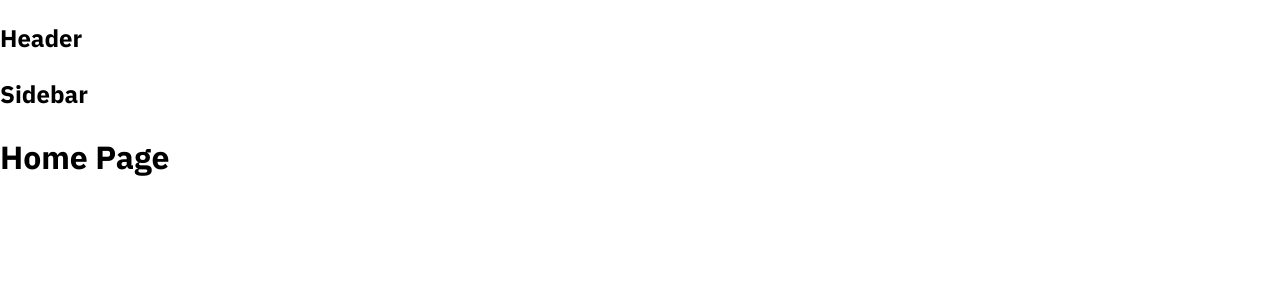
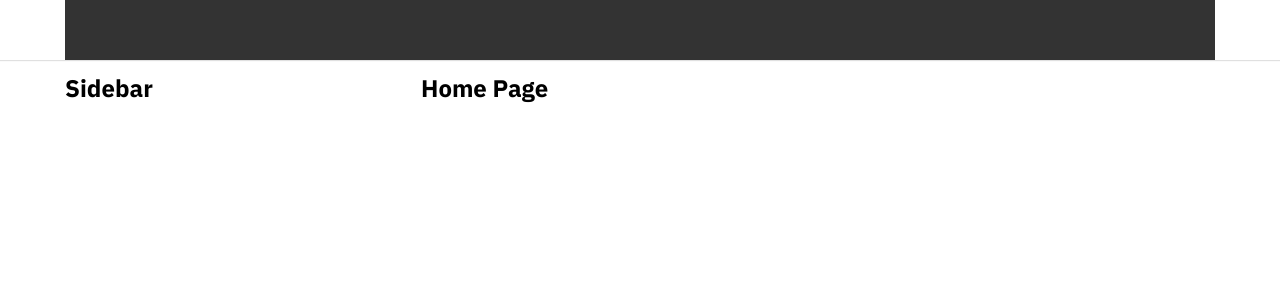
Before and after one commit to C0braaaa/tiktok-clone-react, a React (Create React App) app: page / in a window 1280 px wide. Shown: the top 300 px of the page. Built offline with nearby package versions, Linux system fonts and the light colour scheme.

Commit message:
Dựng khung Layout mặc định

```diff
--- a/package.json
+++ b/package.json
@@ -7,6 +7,8 @@
     "@testing-library/jest-dom": "^6.9.1",
     "@testing-library/react": "^16.3.0",
     "@testing-library/user-event": "^13.5.0",
+    "classname": "^0.0.0",
+    "classnames": "^2.5.1",
     "normalize.css": "^8.0.1",
     "react": "^19.2.0",
     "react-dom": "^19.2.0",
--- a/public/index.html
+++ b/public/index.html
@@ -1,43 +1,20 @@
 <!DOCTYPE html>
 <html lang="en">
+
 <head>
   <meta charset="utf-8" />
-    <link rel="icon" href="%PUBLIC_URL%/favicon.ico" />
+  <link rel="icon" href="%PUBLIC_URL%/tiktoklogo.png" />
   <meta name="viewport" content="width=device-width, initial-scale=1" />
   <meta name="theme-color" content="#000000" />
-    <meta
-      name="description"
-      content="Web site created using create-react-app"
-    />
+  <meta name="description" content="Web site created using create-react-app" />
   <link rel="apple-touch-icon" href="%PUBLIC_URL%/logo192.png" />
-    <!--
-      manifest.json provides metadata used when your web app is installed on a
-      user's mobile device or desktop. See https://developers.google.com/web/fundamentals/web-app-manifest/
-    -->
   <link rel="manifest" href="%PUBLIC_URL%/manifest.json" />
-    <!--
-      Notice the use of %PUBLIC_URL% in the tags above.
-      It will be replaced with the URL of the `public` folder during the build.
-      Only files inside the `public` folder can be referenced from the HTML.
+  <title>Tiktok - Make your day</title>
+</head>
 
-      Unlike "/favicon.ico" or "favicon.ico", "%PUBLIC_URL%/favicon.ico" will
-      work correctly both with client-side routing and a non-root public URL.
-      Learn how to configure a non-root public URL by running `npm run build`.
-    -->
-    <title>React App</title>
-  </head>
 <body>
   <noscript>You need to enable JavaScript to run this app.</noscript>
   <div id="root"></div>
-    <!--
-      This HTML file is a template.
-      If you open it directly in the browser, you will see an empty page.
+</body>
 
-      You can add webfonts, meta tags, or analytics to this file.
-      The build step will place the bundled scripts into the <body> tag.
-
-      To begin the development, run `npm start` or `yarn start`.
-      To create a production bundle, use `npm run build` or `yarn build`.
-    -->
-  </body>
 </html>
--- a/src/components/GlobalStyles/GlobalStyles.scss
+++ b/src/components/GlobalStyles/GlobalStyles.scss
@@ -3,12 +3,16 @@
 
 *{
     box-sizing: border-box;
-    // padding: 0;
-    // margin: 0;
+    padding: 0;
+    margin: 0;
 }
 
 :root{
     --primary: #00FFFF;
+
+    // Default layout
+    --default-layout-header-height: 60px;
+    --default-layout-width: 1150px;
 
 }
 
--- /dev/null
+++ b/src/components/Layout/DefaultLayout/DefaultLayout.module.scss
@@ -0,0 +1,13 @@
+.wrapper{
+    display: flex;
+    flex-direction: column;
+    align-items: center;
+}
+.container{
+    margin-top: 10px;
+    width: var(--default-layout-width);
+    display: flex;
+}
+.content{
+    flex: 1;
+}
--- /dev/null
+++ b/src/components/Layout/DefaultLayout/Sidebar/Sidebar.module.scss
@@ -0,0 +1,3 @@
+.wrapper{
+    width: 356px;
+}
--- a/src/components/Layout/DefaultLayout/Sidebar/index.js
+++ b/src/components/Layout/DefaultLayout/Sidebar/index.js
@@ -1,5 +1,13 @@
+import styles from './Sidebar.module.scss';
+import classNames from 'classnames/bind';
+const cx = classNames.bind(styles);
+
 function Sidebar() {
-    return <h2>Sidebar</h2>;
+    return (
+        <aside className={cx('wrapper')}>
+            <h2>Sidebar</h2>
+        </aside>
+    );
 }
 
 export default Sidebar;
--- a/src/components/Layout/DefaultLayout/index.js
+++ b/src/components/Layout/DefaultLayout/index.js
@@ -1,13 +1,17 @@
+import classNames from 'classnames/bind';
+import styles from './DefaultLayout.module.scss';
 import Header from '../components/Header';
 import Sidebar from './Sidebar';
 
+const cx = classNames.bind(styles);
+
 function DefaultLayout({ children }) {
     return (
-        <div>
+        <div className={cx('wrapper')}>
             <Header />
-            <div className="container">
+            <div className={cx('container')}>
                 <Sidebar />
-                <div className="content">{children}</div>
+                <div className={cx('content')}>{children}</div>
             </div>
         </div>
     );
--- /dev/null
+++ b/src/components/Layout/components/Header/Header.module.scss
@@ -0,0 +1,12 @@
+.wrapper{
+    width: 100%;
+    height: var(--default-layout-header-height);
+    box-shadow: 0 1px 1px rgb(0 0 0 / 12%);
+    display: flex;
+    justify-content: center;
+}
+.inner{
+    height: 100%;
+    width: var(--default-layout-width);
+    background-color: #333;
+}
--- a/src/components/Layout/components/Header/index.js
+++ b/src/components/Layout/components/Header/index.js
@@ -1,5 +1,14 @@
+import styles from './Header.module.scss';
+import className from 'classnames/bind';
+
+const cx = className.bind(styles);
+
 function Header() {
-    return <h2>Header</h2>;
+    return (
+        <header className={cx('wrapper')}>
+            <div className={cx('inner')}></div>
+        </header>
+    );
 }
 
 export default Header;
--- a/src/pages/Home/index.js
+++ b/src/pages/Home/index.js
@@ -1,5 +1,5 @@
 function Home() {
-    return <h1>Home Page</h1>;
+    return <h2>Home Page</h2>;
 }
 
 export default Home;
```
Also changed, not shown: public/tiktoklogo.png (added), 1 other file (tests, documents, lock files or other folders). Lines whose indentation alone changed are shown as unchanged.
